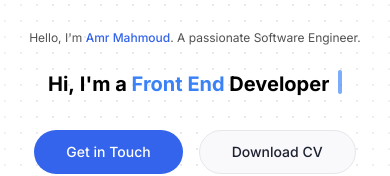
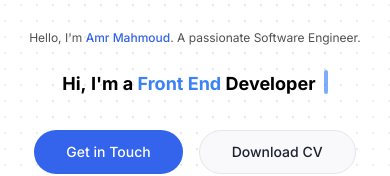
Before and after one commit to AmrAbouElkair/Portfolio, a Next.js app: page / in a window 390 px wide. Shown: the part 320-496 px from the top of the page. Built offline with nearby package versions, Linux system fonts and the light colour scheme.

Commit message:
Fix text size classes in TypewriterEffectSmooth component for better responsiveness

```diff
--- a/src/components/custom/typewriter-effect.tsx
+++ b/src/components/custom/typewriter-effect.tsx
@@ -156,7 +156,7 @@ export const TypewriterEffectSmooth = ({
         }}
       >
         <div
-          className="lg:text:3xl text-xl font-bold xl:text-5xl"
+          className="text-lg font-bold sm:text-2xl lg:text-3xl xl:text-5xl"
           style={{
             whiteSpace: "nowrap",
           }}
```
